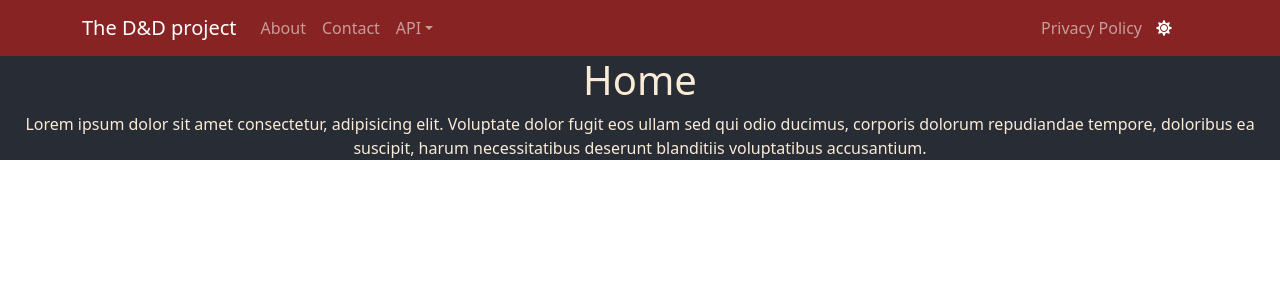
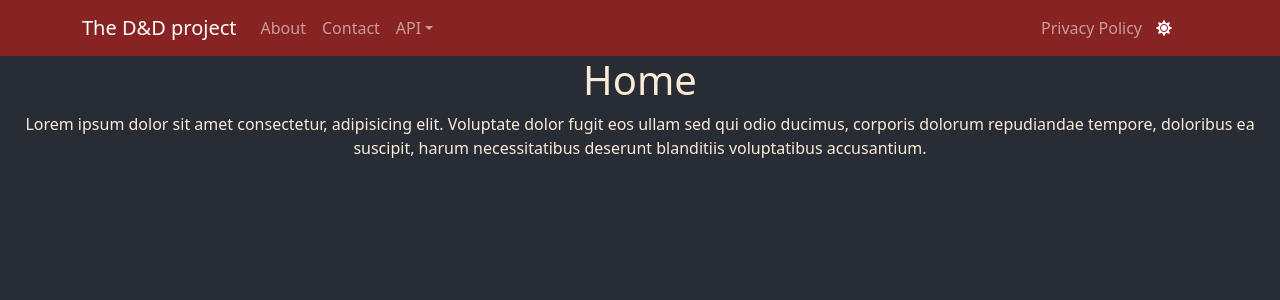
Before and after one commit to yoramLen/dnd_project, a React (Create React App) app: page /Races in a window 1280 px wide. Shown: the top 300 px of the page. Built offline with nearby package versions, Linux system fonts and the light colour scheme.

Commit message:
css eindelijk op 100%

```diff
--- a/src/components/App/App.module.css
+++ b/src/components/App/App.module.css
@@ -1,14 +1,14 @@
 .body {
     background-color: #282c34 !important;
     color: antiquewhite !important;
-    min-height: 100% !important;
+    min-height: 93vh !important;
     width: 100%;
 }
 
 .bodylight {
     background-color: antiquewhite !important;
     color: #282c34 !important;
-    min-height: 100% !important;
+    min-height: 93vh !important;
     width: 100%;
 }
 
--- a/src/components/App/App.tsx
+++ b/src/components/App/App.tsx
@@ -20,7 +20,6 @@ const App = () => {
 
 
   return (
-    <div className={styles.fillWindow}>
       <ThemeContext.Provider value={{ mode: mode, setMode: setMode }}>
 
 
@@ -33,16 +32,19 @@ const App = () => {
 
 
                 <Route path="/" exact>
-                  <HomePage />
+                    <HomePage />
                 </Route>
                 <Route path="/About" exact>
-                  <AboutPage />
+
+                    <AboutPage />
+
                 </Route>
                 <Route path="/Contact" exact>
                   <ContactPage />
                 </Route>
                 <Route path="/Spells" exact>
-                  <SpellPage />
+                    <SpellPage />
+
                 </Route>
                 <Route path="/Details/:type/:index">
                   <DetailPage />
@@ -67,7 +69,6 @@ const App = () => {
         </Router>
 
       </ThemeContext.Provider>
-    </div>
 
 
   );
--- a/src/components/Listelement/ListElement.module.css
+++ b/src/components/Listelement/ListElement.module.css
@@ -4,7 +4,6 @@
         width: 200px;
         height: 150px;
         box-shadow: 0 4px 8px 0 rgba(0, 0, 0, 0.2);
-        transition: 0.3s;
         background-color: #808080 !important;
         border-radius: 5px;
         margin: 10px;
@@ -21,16 +20,3 @@
     .linkje:hover {
         color: rgb(204, 14, 14) !important;
     }
-
-    .listCard:hover {
-        border: 2px;
-        padding: 10px;
-        width: 200px;
-        height: 170px;
-        box-shadow: 0 4px 8px 0 rgba(0, 0, 0, 0.2);
-        transition: 0.3s;
-        background-color: #808080;
-        border-radius: 5px;
-        margin: 10px;
-        opacity: 100%;
-    }
--- a/src/index.css
+++ b/src/index.css
@@ -8,3 +8,14 @@ body {
 code {
     font-family: source-code-pro, Menlo, Monaco, Consolas, 'Courier New', monospace;
 }
+
+html,
+body,
+#App,
+#App>div {
+    height: 100%;
+}
+
+body>#root>div {
+    height: 100%;
+}
--- a/src/index.tsx
+++ b/src/index.tsx
@@ -9,6 +9,7 @@ import 'bootstrap/dist/css/bootstrap.min.css';
 ReactDOM.render(
   <React.StrictMode>
     <App />
+
   </React.StrictMode>,
   document.getElementById('root')
 );
```
